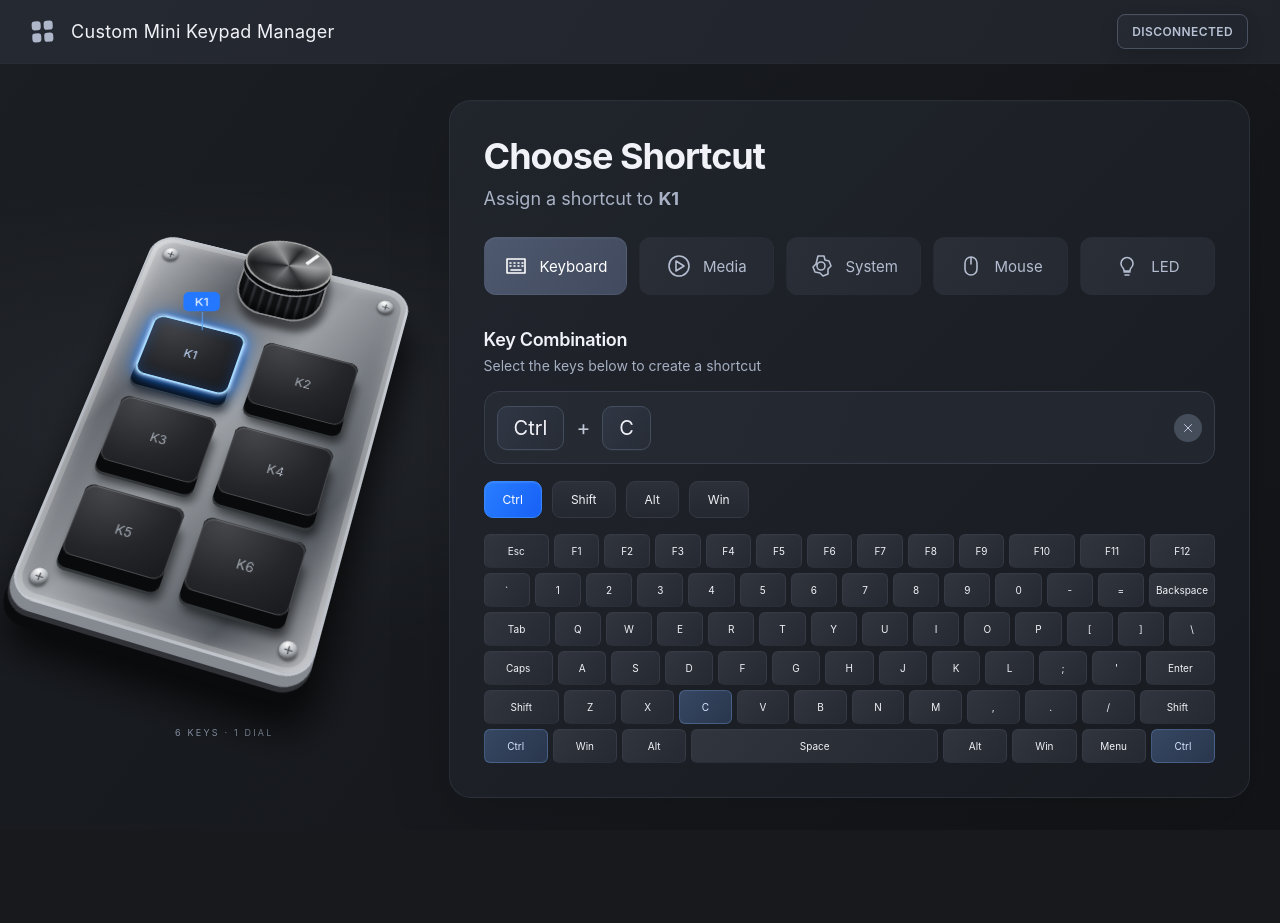
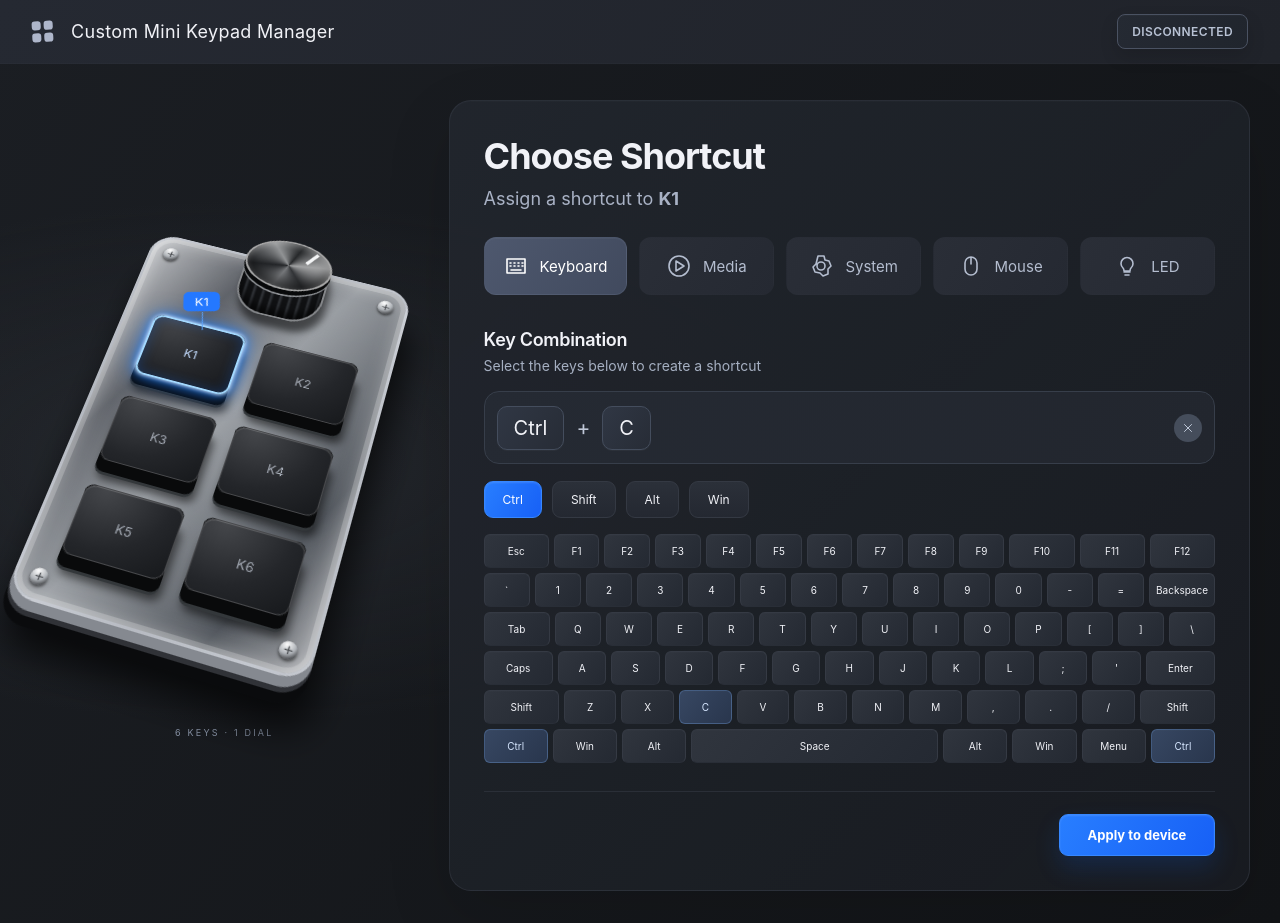
Before and after one commit to FeruMaga/custom-mini-keypad-manager, a React (Vite) app: page / in a window 1280 px wide. Before the commit the page ends 830 px from the top, so only its background shows below. Built offline with nearby package versions, Linux system fonts and the light colour scheme.

Commit message:
apply assignments to the physical device

```diff
--- a/src/components/ShortcutEditor.tsx
+++ b/src/components/ShortcutEditor.tsx
@@ -6,28 +6,65 @@ import type { Assignment } from '../types/keypad'
 import { ACTIONS, CATEGORIES } from '../data/actions'
 import { Icon } from './Icon'
 import { KeyboardEditor } from './KeyboardEditor'
+
 interface ShortcutEditorProps {
   selected: string
   onSelectControl: (id: string) => void
   assignment: Assignment
   onChange: (assignment: Assignment) => void
+  onApply: () => Promise<{ reportId: number }>
 }
+
 const DIAL_CONTROLS = [
   { id: 'Dial click', label: 'Click' },
   { id: 'Dial left', label: 'Rotate left' },
   { id: 'Dial right', label: 'Rotate right' },
 ]
 
+const DIAL_LABELS = Object.fromEntries(DIAL_CONTROLS.map((control) => [control.id, control.label]))
+
 export function ShortcutEditor({
   selected,
   onSelectControl,
   assignment,
   onChange,
+  onApply,
 }: ShortcutEditorProps) {
-  const [category, setCategory] = useState<Category>('Keyboard')
+  const [categoryChoice, setCategoryChoice] = useState<{
+    selected: string
+    category: Category
+  } | null>(null)
+  const [applyFeedback, setApplyFeedback] = useState<{
+    selected: string
+    state: 'idle' | 'applying' | 'success' | 'error'
+    message: string
+  }>({ selected: '', state: 'idle', message: '' })
   const dialSelected = selected.startsWith('Dial')
-  const selectedLabel = dialSelected ? 'dial' : selected
+  const selectedLabel = dialSelected ? `dial ${DIAL_LABELS[selected].toLowerCase()}` : selected
+  const category = categoryChoice?.selected === selected ? categoryChoice.category : assignment.category
   const keys = assignment.category === category ? assignment.keys : []
+  const applyState = applyFeedback.selected === selected ? applyFeedback.state : 'idle'
+  const applyMessage = applyFeedback.selected === selected ? applyFeedback.message : ''
+
+  async function applyToDevice() {
+    setApplyFeedback({ selected, state: 'applying', message: '' })
+
+    try {
+      const result = await onApply()
+      setApplyFeedback({
+        selected,
+        state: 'success',
+        message: `Applied to device using report ${result.reportId}`,
+      })
+    } catch (error) {
+      setApplyFeedback({
+        selected,
+        state: 'error',
+        message: error instanceof Error ? error.message : String(error),
+      })
+    }
+  }
+
   return (
     <section className="editor-panel">
       <div className="editor-heading">
@@ -58,7 +95,8 @@ export function ShortcutEditor({
             aria-pressed={category === item}
             className={category === item ? 'active' : ''}
             onClick={() => {
-              setCategory(item)
+              setCategoryChoice({ selected, category: item })
+              setApplyFeedback({ selected, state: 'idle', message: '' })
             }}
           >
             <Icon name={item} />
@@ -122,6 +160,14 @@ export function ShortcutEditor({
           </>
         )}
       </div>
+      <div className="editor-actions">
+        <p className={`apply-message ${applyState}`} role="status">
+          {applyMessage}
+        </p>
+        <button className="apply-button" disabled={applyState === 'applying'} onClick={applyToDevice}>
+          {applyState === 'applying' ? 'Applying...' : 'Apply to device'}
+        </button>
+      </div>
     </section>
   )
 }
--- a/src/hooks/useDeviceConnection.ts
+++ b/src/hooks/useDeviceConnection.ts
@@ -1,12 +1,5 @@
 import { useEffect, useState } from 'react'
-
-type HidNavigator = Navigator & {
-  hid?: {
-    getDevices: () => Promise<unknown[]>
-    addEventListener: (type: 'connect' | 'disconnect', listener: () => void) => void
-    removeEventListener: (type: 'connect' | 'disconnect', listener: () => void) => void
-  }
-}
+import { getDeviceStatus } from '../services/deviceApi'
 
 export type ConnectionStatus = 'connected' | 'disconnected'
 
@@ -14,31 +7,23 @@ export function useDeviceConnection(): ConnectionStatus {
   const [connectionStatus, setConnectionStatus] = useState<ConnectionStatus>('disconnected')
 
   useEffect(() => {
-    const hid = (navigator as HidNavigator).hid
-    if (!hid) return
+    let active = true
 
-    let active = true
     const refresh = async () => {
       try {
-        const devices = await hid.getDevices()
-        if (active) setConnectionStatus(devices.length > 0 ? 'connected' : 'disconnected')
+        const status = await getDeviceStatus()
+        if (active) setConnectionStatus(status.connected ? 'connected' : 'disconnected')
       } catch {
         if (active) setConnectionStatus('disconnected')
       }
     }
 
-    const refreshConnection = () => {
-      void refresh()
-    }
-
-    refreshConnection()
-    hid.addEventListener('connect', refreshConnection)
-    hid.addEventListener('disconnect', refreshConnection)
+    void refresh()
+    const timer = window.setInterval(refresh, 1000)
 
     return () => {
       active = false
-      hid.removeEventListener('connect', refreshConnection)
-      hid.removeEventListener('disconnect', refreshConnection)
+      window.clearInterval(timer)
     }
   }, [])
 
--- a/src/styles/editor.css
+++ b/src/styles/editor.css
@@ -3,6 +3,8 @@
   border: 1px solid #34394499;
   border-radius: 22px;
   padding: 34px;
+  display: flex;
+  flex-direction: column;
   box-shadow:
     inset 0 1px 0 #ffffff03,
     0 24px 65px #0002;
@@ -290,3 +292,48 @@ kbd {
   min-width: 0;
   line-height: 1.4;
 }
+
+.editor-actions {
+  display: flex;
+  align-items: center;
+  justify-content: flex-end;
+  gap: 16px;
+  margin-top: 28px;
+  padding-top: 22px;
+  border-top: 1px solid #34394499;
+}
+
+.apply-message {
+  min-height: 18px;
+  flex: 1;
+  color: #99a4b6;
+  font-size: 12px;
+  line-height: 1.5;
+}
+
+.apply-message.success {
+  color: #a6dec2;
+}
+
+.apply-message.error {
+  color: #ffb0b0;
+}
+
+.apply-button {
+  min-width: 156px;
+  border: 1px solid #3687ff;
+  border-radius: 9px;
+  background: linear-gradient(120deg, #287eff, #1760f6);
+  color: white;
+  padding: 12px 18px;
+  font-size: 13px;
+  font-weight: 650;
+  box-shadow:
+    inset 0 1px 2px #ffffff20,
+    0 12px 24px #0f58d533;
+}
+
+.apply-button:disabled {
+  cursor: wait;
+  opacity: 0.72;
+}
```
